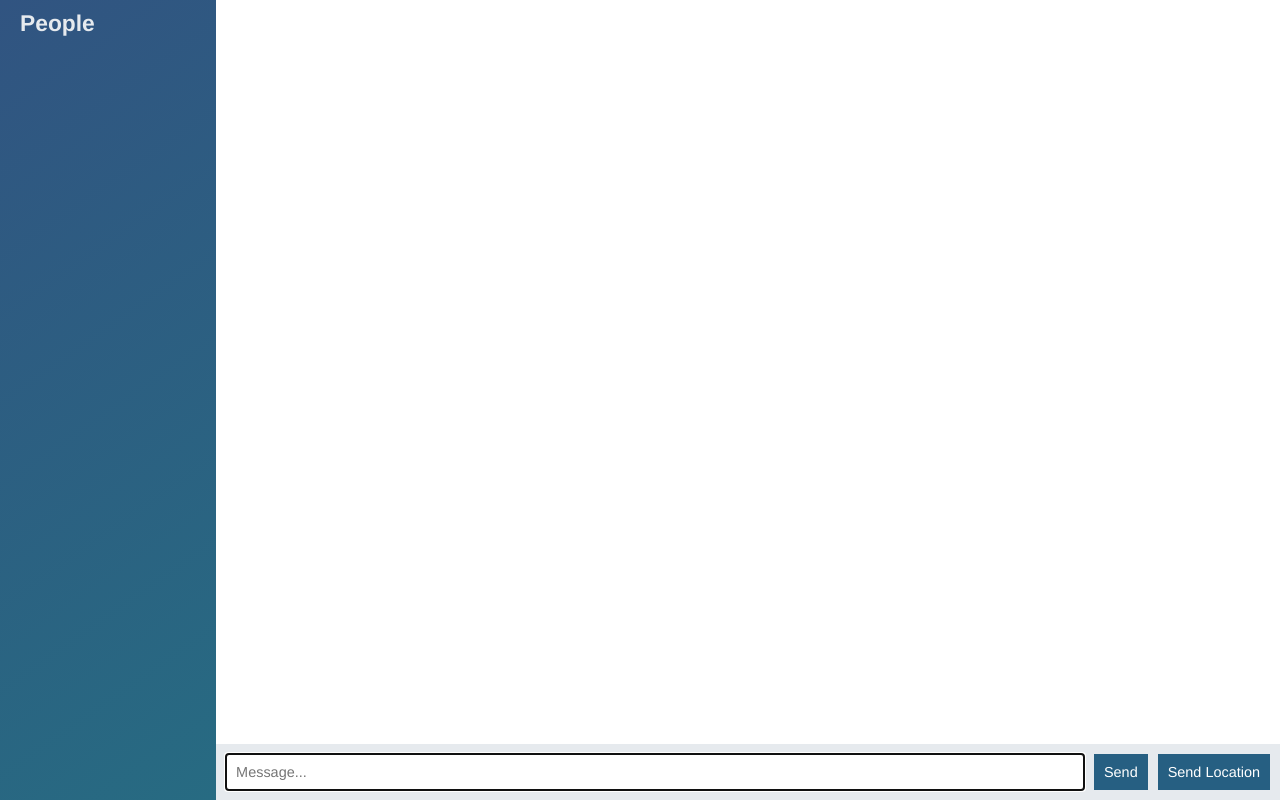
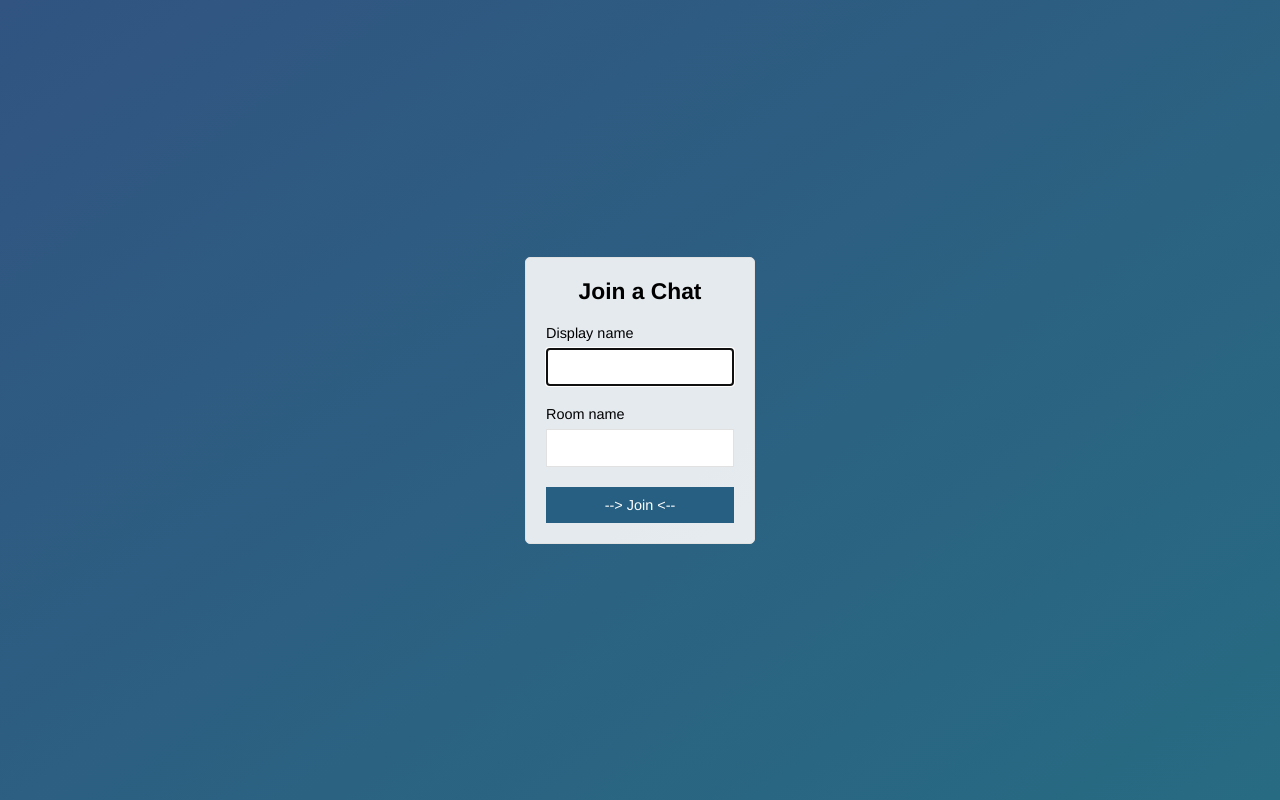
Before and after one commit to fuchien/ChatRoomNodeJS, a website: page public/index.html in a window 1280 px wide. Drawn offline with nearby package versions, Linux system fonts and the light colour scheme; no server answers.

Commit message:
Add join page that submits to chat.html

```diff
--- a/public/index.html
+++ b/public/index.html
@@ -3,59 +3,30 @@
 
 <head>
     <meta charset="utf-8">
+    <title>Join | ChatApp</title>
+    <meta name="viewport" content="width=device-width, initial-scale=1, user-scalable=no">
     <link rel="stylesheet" href="./css/styles.css">
 </head>
 
-<body class="chat">
-
-    <div class="chat__sidebar">
-        <h3>People</h3>
-        <div id="users"></div>
+<body class="centered-form">
+    <div class="centered-form__form">
+        <form action="/chat.html">
+            <div class="form-field">
+                <h3>Join a Chat</h3>
+            </div>
+            <div class="form-field">
+                <label for="name">Display name</label>
+                <input type="text" name="name" autofocus>
+            </div>
+            <div class="form-field">
+                <label for="room">Room name</label>
+                <input type="text" name="room">
+            </div>
+            <div class="form-field">
+                <button type="">--> Join <--</button>
+            </div>
+        </form>
     </div>
-
-    <div class="chat__main">
-        <ol id="messages" class="chat__messages"></ol>
-
-        <div class="chat__footer">
-            <form id="message-form">
-                <input type="text" name="message" placeholder="Message..." autofocus autocomplete="off">
-                <button>Send</button>
-            </form>
-            <button id="send-location">Send Location</button>
-        </div>
-    </div>
-
-    <script id="message-template" type="text/template">
-        <li class="message">
-            <div class="message__title">
-                <h4>{{ from }}</h4>
-                <span>{{ createdAt }}</span>
-            </div>
-            <div class="message__body">
-                <p>{{ text }}</p>
-            </div>
-        </li>
-    </script>
-
-    <script id="location-message-template" type="text/template">
-        <li class="message">
-            <div class="message__title">
-                <h4>{{ from }}</h4>
-                <span>{{ createdAt }}</span>
-            </div>
-            <div class="message__body">
-                <p>
-                    <a href="{{ url }}" target="_blank">My current location</a>
-                </p>
-            </div>
-        </li>
-    </script>
-
-    <script src="/socket.io/socket.io.js"></script>
-    <script src="./js/libs/jquery-3.2.1.min.js"></script>
-    <script src="./js/libs/moment.js"></script>
-    <script src="./js/libs/mustache.js"></script>
-    <script src="./js/index.js"></script>
 </body>
 
 </html>
```
Also changed, not shown: public/chat.html (added, +63 -0 lines), public/js/chat.js (renamed from public/js/index.js).
